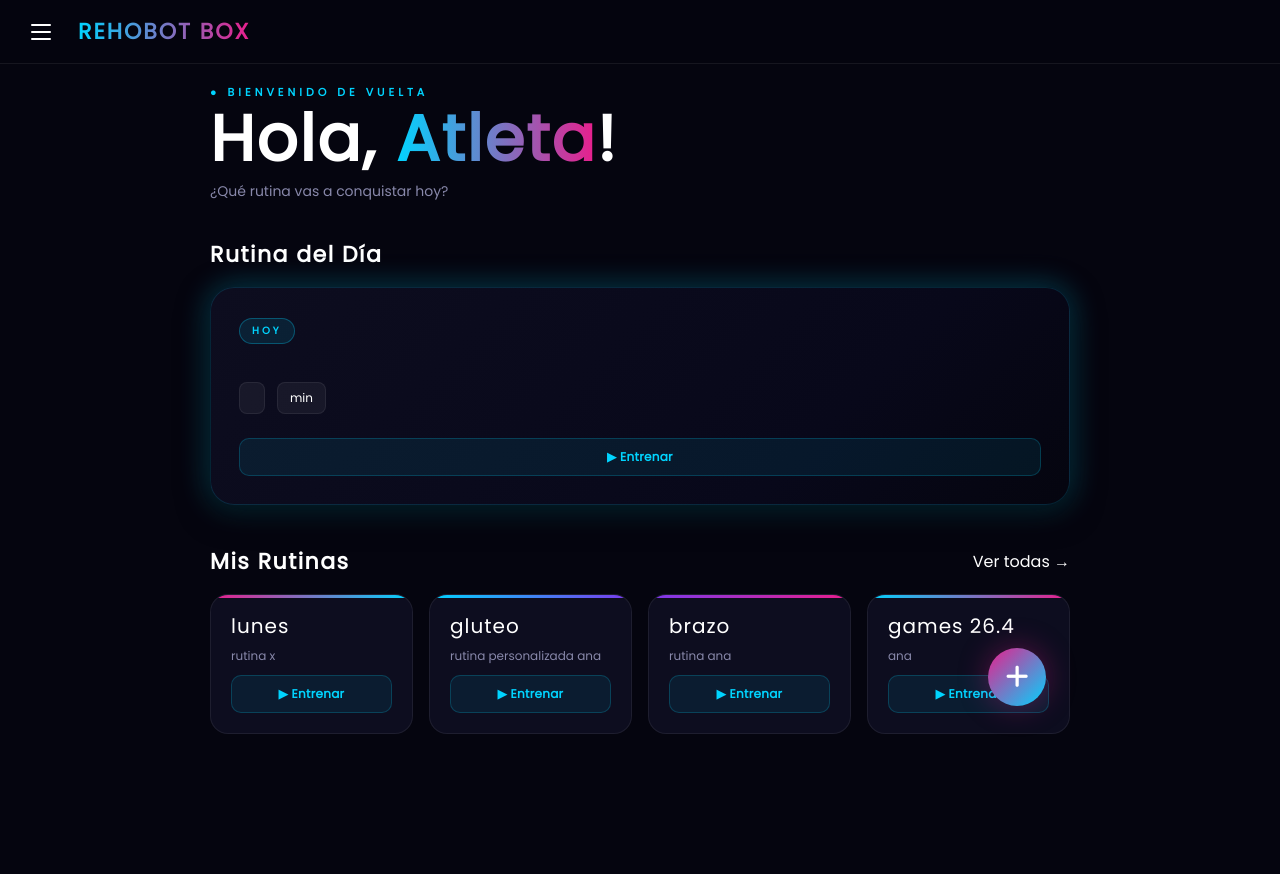
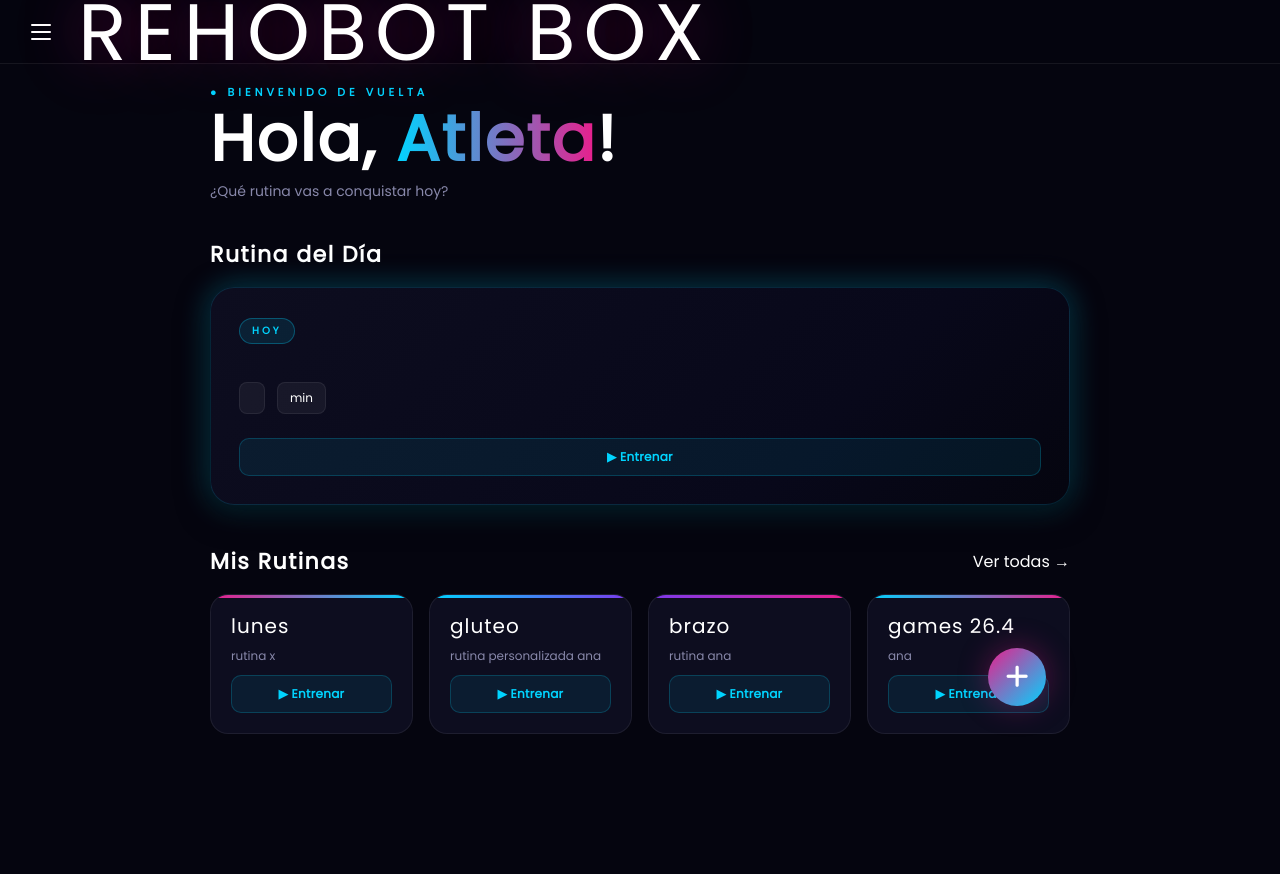
Before and after one commit to anatique1/Pagina-Gimnasio, a Django app: template templates/gimnasio/inicio.html in a window 1280 px wide. Run offline with Django 5.2, Linux system fonts and the light colour scheme; the template is opened without the code that fills it: values that come from a table or form of the project are taken from there, others are empty; data comes from the database, SQL or seed files in the repository; both versions use the stored data as it was after the commit.

Commit message:
cambios css inicio

```diff
--- a/static/css/inicio.css
+++ b/static/css/inicio.css
@@ -187,14 +187,13 @@ a { text-decoration: none; color: inherit; }
 
 
 .topbar-title {
-  font-family: var(--font-body);
-  font-size: 22px;
-  font-weight: 900;
-  letter-spacing: 2px;
-  background: linear-gradient(to right, var(--neon-cyan), var(--neon-pink));
-  -webkit-background-clip: text;
-  -webkit-text-fill-color: transparent;
-  background-clip: text;
+  font-family: var(--font-display);
+  font-size: 80px;
+  letter-spacing: 8px;
+  color: var(--text-primary);
+  text-shadow:
+        0 0 60px rgba(233, 30, 140, 0.4),
+        0 0 120px rgba(233, 30, 140, 0.2);
 }
 
 /* ─── MAIN ─────────────────────────────────────────── */
```
Also changed, not shown: db.sqlite3.
